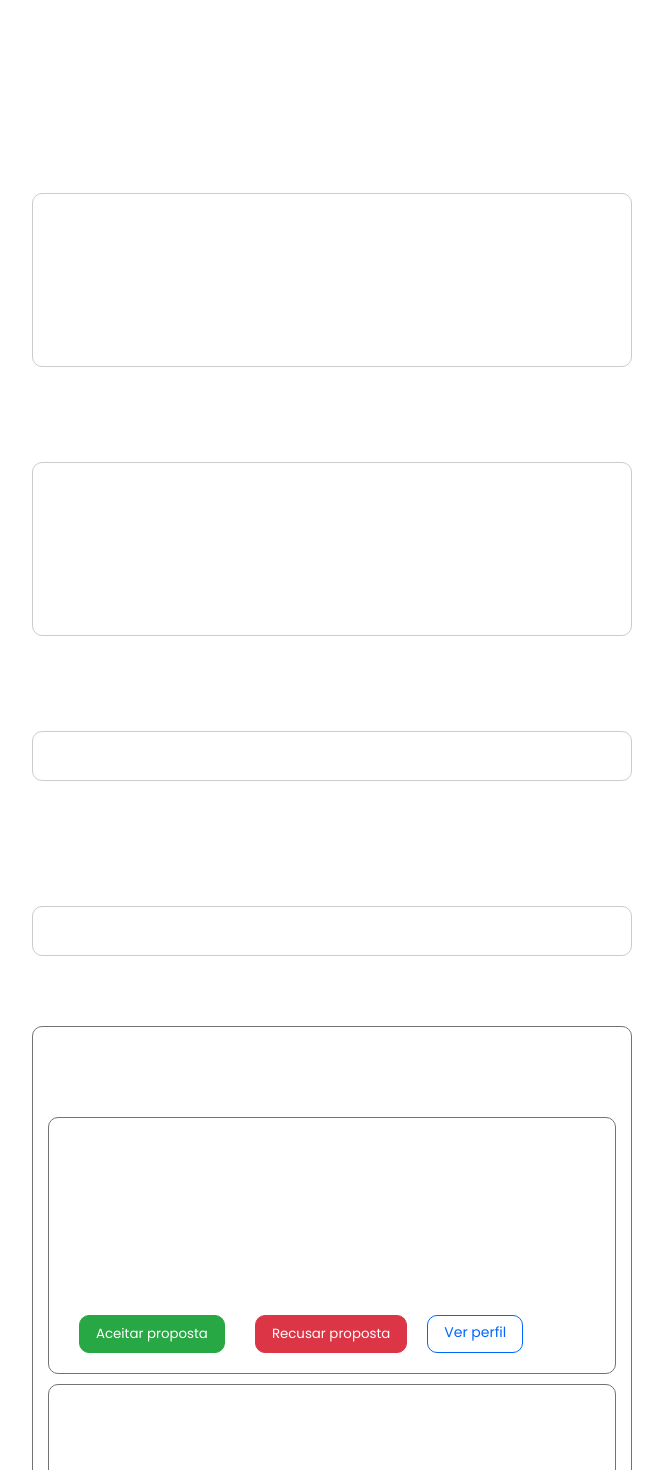
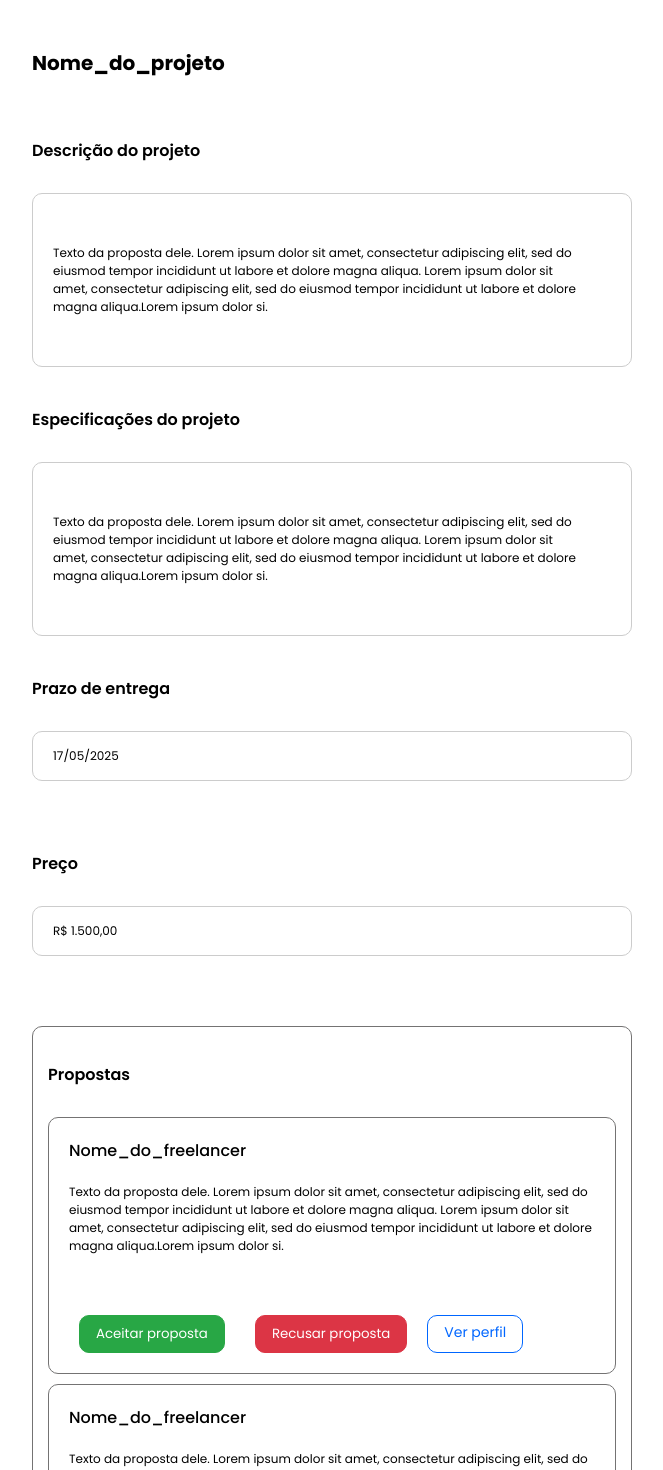
Before and after one commit to fermarino/markcollab-frontend, a React (Vite) app: page /propostas in a window 1280 px wide. Shown: the part 160-1630 px from the top of the page, without its empty margins (308-971 px from the left). Built offline with nearby package versions, Linux system fonts and the light colour scheme.

Commit message:
feat: adjusting css of project-related pages

```diff
--- a/src/components/CancelProject/CancelProject.css
+++ b/src/components/CancelProject/CancelProject.css
@@ -40,6 +40,7 @@
   .popup-header-title {
     font-size: 18px;
     font-weight: normal; /* Removido o negrito */
+    color: white;
   }
 
   .popup-body {
@@ -50,6 +51,7 @@
   .popup-message {
     font-size: 16px;
     margin-bottom: 20px;
+    color: black;
   }
 
   .popup-footer {
--- a/src/pages/MeusProjetosF/MeusProjetosF.css
+++ b/src/pages/MeusProjetosF/MeusProjetosF.css
@@ -53,12 +53,14 @@
     margin: 0;
     margin-bottom: 10px;
     text-align: left;
+    color: black;
 }
 
 .projeto-info p {
     font-size: 14px;
     color: #555;
     text-align: left;
+    color: black;
 }
 
 .projetos-status {
--- a/src/pages/MyProjects1/MyProjects1.css
+++ b/src/pages/MyProjects1/MyProjects1.css
@@ -57,6 +57,7 @@
 
   .projeto-info {
     width: 100%;
+    color: #000;
 
 
   }
@@ -154,7 +155,7 @@
     background: none;
     width: 100%;
     text-decoration: none;
-    color: inherit;
+    color: black;
     font-family: poppins;
     box-sizing: border-box;
 
--- a/src/pages/Proposals/Proposals.css
+++ b/src/pages/Proposals/Proposals.css
@@ -46,12 +46,14 @@
     font-weight: bold;
     margin-top: 60px;
     margin-bottom: 60px;
+    color: black;
 }
 
 .proposta-section-title {
     font-size: 16px;
     font-weight:600;
     margin-top: 50px;
+    color: black;
 
 }
 
@@ -64,6 +66,7 @@
     font-size: 12px;
     text-align: left;
     padding-left: 20px;
+    color: black;
 
 }
 .proposta-prazo {
@@ -76,6 +79,7 @@
     text-align: left;
     margin-bottom: 70px;
     padding-left: 20px;
+    color: black;
 
 
 }
@@ -86,6 +90,7 @@
     border: 1px solid #ccc;
     border-radius: 10px;
     margin-top: 30px;
+    color: black;
 }
 
 .proposta-proposals {
@@ -94,6 +99,7 @@
     border: 1px solid #747373;
     border-radius: 10px;
     background: rgb(255, 255, 255);
+    color: black;
 }
 
 .proposta-box {
@@ -103,6 +109,7 @@
     margin-top: 10px;
     background: #fff;
     border: 1px solid #747373;
+
 }
 
 .proposta-freelancer-name {
@@ -194,4 +201,5 @@
     text-align: left;
     margin-bottom: 70px;
     padding-left: 20px;
+    color: black;
 }
```
